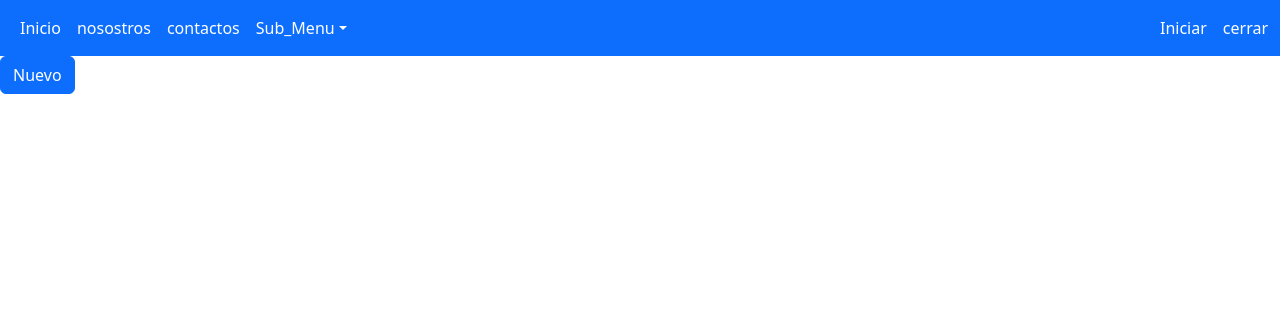
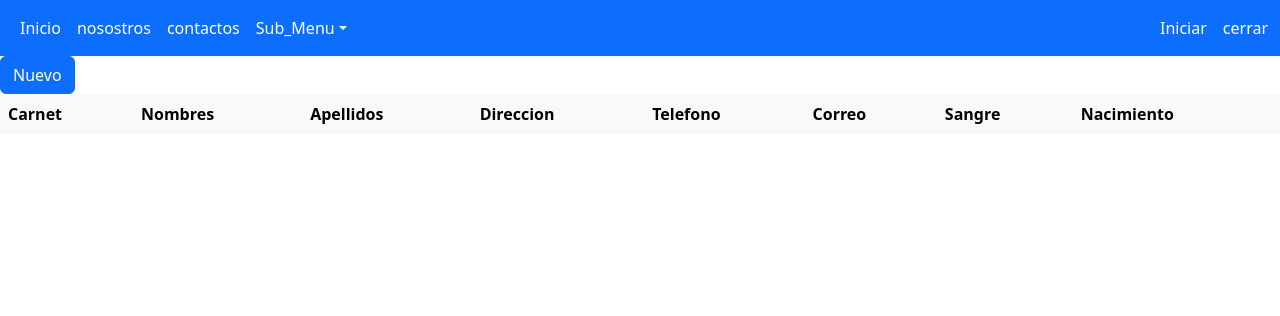
Before and after one commit to walter5d/estudiante-2022, a PHP site: page / in a window 1280 px wide. Shown: the top 316 px of the page. Run offline with PHP 8.4, Linux system fonts and the light colour scheme; lists and menus that the app fills with data are empty.

Commit message:
Se esta agregando la tala y botones

```diff
--- a/Index.php
+++ b/Index.php
@@ -53,6 +53,22 @@
 </lu>
   </div>
 </nav>
+
+<div class="table-responsive">
+    <table class="table table-hover	table-borderless table-primary align-middle">
+      <thead class="table-light">
+
+        <tr>
+          <th>Carnet</th>
+          <th>Nombres</th>
+          <th>Apellidos</th>
+          <th>Direccion</th>
+          <th>Telefono</th>
+          <th>Correo</th>
+          <th>Sangre</th>
+          <th>Nacimiento</th>
+        </tr>
+</div>
 
 <button type="button" class="btn btn-primary" data-bs-toggle="modal" data-bs-target="#myModal">
     Nuevo
@@ -115,7 +131,7 @@
 
            <div class="btn-group">
                <div class="mb-3">
-                 <input type="submit" name="btn_agregar" id="btn_agregar" class="btn btn-primary" value="Agregar" >
+                 <input type="submit" name="btn_agregar" id="btn_agregar" class="btn btn-info" value="Agregar" >
                    </div>
 
            <div class="mb-3">
@@ -123,13 +139,24 @@
                 </div>
 
             <div class="mb-3">
-              <input type="submit" name="btn_eliminar" id="btn_eliminar" class="btn btn-primary" value="Eliminar" >
+              <input type="submit" name="btn_eliminar" id="btn_eliminar" class="btn btn-danger" value="Eliminar" >
                 </div>
         </div>
 
-    </div>
+        <div class="mb-3">
+              <input type="submit" name="btn_cerrar" id="btn_cerrar" class="btn btn-danger" value="cerrar" >
+                </div>
+ </div>
 
- </div>
+
+
+
+ </vid>
+
+
+
+
+
 
   <!-- Bootstrap JavaScript Libraries -->
   <script src="https://cdn.jsdelivr.net/npm/@popperjs/core@2.11.5/dist/umd/popper.min.js"
```
